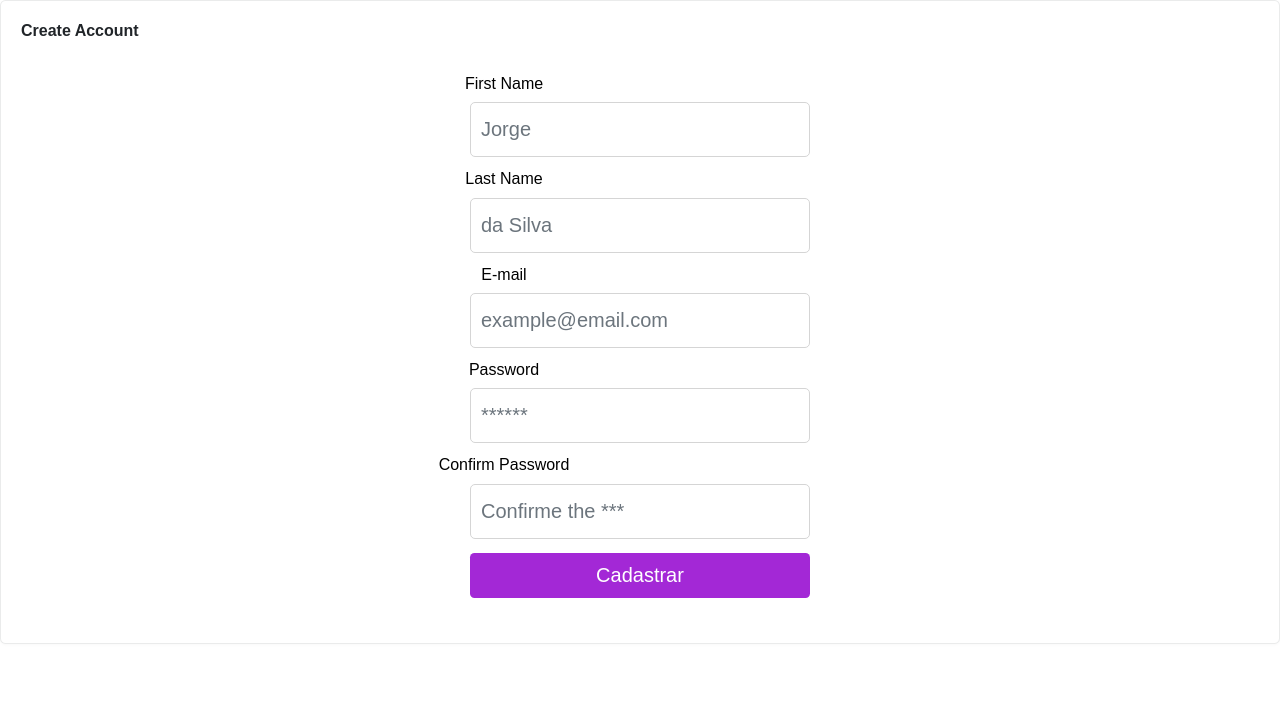
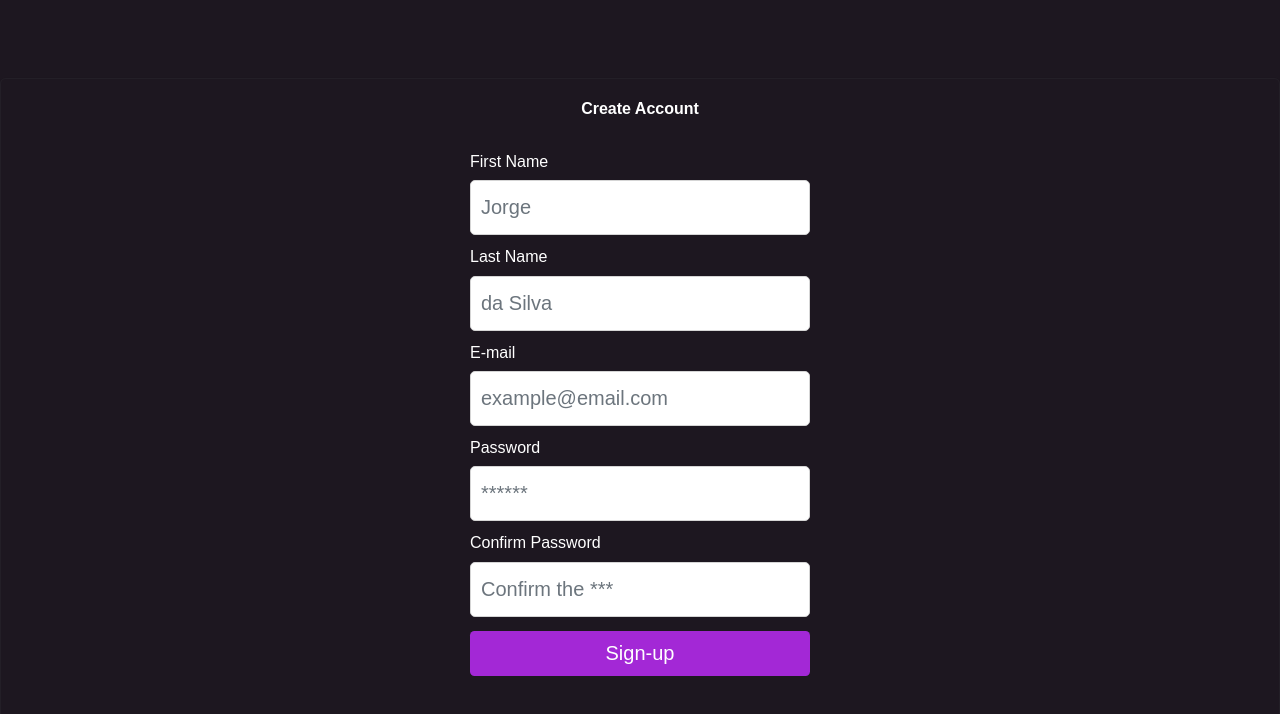
Before and after one commit to blarth/MyItems, a React (Create React App) app: page /sign-up in a window 1280 px wide. Shown: the top 714 px of the page. Built offline with nearby package versions, Linux system fonts and the light colour scheme.

Commit message:
fix: errors

```diff
--- a/src/App.js
+++ b/src/App.js
@@ -3,6 +3,7 @@ import { AuthProvider } from "./contexts/AuthContext";
 import SignIn from "./pages/SignIn";
 import SignUp from "./pages/SignUp";
 import HomePage from "./pages/Home";
+import ShoppingCart from "./pages/ShoppingCart";
 
 
 
@@ -16,6 +17,7 @@ export default function App() {
             <Route path="/sign-up" element={<SignUp />} />
             <Route path="/" element={<HomePage />} />
             <Route path="/sign-in" element={<SignIn />} />
+            <Route path="/shop-cart" element={<ShoppingCart />} />
           </Routes>
         </BrowserRouter>
     </AuthProvider>
--- a/src/components/TopBar/index.js
+++ b/src/components/TopBar/index.js
@@ -1,10 +1,16 @@
 import { Container } from "./style"
+import { useNavigate } from "react-router-dom"
 export default function TopBar(){
+    const navigate = useNavigate()
+    function handleNavigationCart() {
+        navigate("/shop-cart")
+    }
+
     return(
         <Container>
         <h1>MyItems</h1>
         <div>
-            <span><ion-icon name="cart"></ion-icon></span>
+            <span onClick={handleNavigationCart}><ion-icon name="cart"></ion-icon></span>
             <span><ion-icon name="log-out"></ion-icon></span>
         </div>
         </Container>
--- a/src/components/formsComponents/Label.js
+++ b/src/components/formsComponents/Label.js
@@ -1,8 +1,9 @@
 import styled from "styled-components";
 
 const Label = styled.span`
-margin-bottom: .15rem;
-padding-right: 17rem;
+    margin-bottom: .15rem;
+    text-align: left;
+    color: #ffffff;
 
 `;
 
--- a/src/pages/SignIn/index.js
+++ b/src/pages/SignIn/index.js
@@ -45,7 +45,10 @@ export default function SignIn() {
         <ContainerSignIn>
             <h4>Login</h4>
             <Form onSubmit={handleSubmit}>
+              <div className='wrapperLabel'>
+
               <Label>E-mail</Label>
+              </div>
             <Input
               type="email"
               placeholder="example@email.com"
@@ -55,7 +58,10 @@ export default function SignIn() {
               disabled={isLoading}
               required
             />
+            <div className='wrapperLabel'>
+
             <Label>Password</Label>
+            </div>
             <Input
               type="password"
               placeholder="******"
--- a/src/pages/SignIn/style.js
+++ b/src/pages/SignIn/style.js
@@ -7,18 +7,26 @@ const ContainerSignIn = styled.div`
     position: relative;
     flex-direction: column;
     word-wrap: break-word;
-    background-color: #fff;
+    background-color: #1D1720;
     border: 1px solid rgba(81, 88, 94, .12);
     box-shadow: 0 0.05rem 0.2rem rgb(0 0 0 / 3%);
     border-radius: 0.35rem;
+    justify-content: center;
+align-items: center;
 
     h4{
         margin-top: 0;
         margin-bottom: .3rem;
         font-weight: 600;
         line-height: 1.25;
-        color: #212529;
+        color: #FFFFFF;
     }
+    .wrapperLabel {
+  display: flex;
+  width: 100%;
+  justify-content: flex-start;
+}
     `;
 
+
     export default ContainerSignIn
--- a/src/pages/SignUp/index.js
+++ b/src/pages/SignUp/index.js
@@ -47,7 +47,9 @@ export default function SignUp() {
     <ContainerSignUp>
         <h4>Create Account</h4>
         <Form onSubmit={handleSubmit}>
+        <div className='wrapperLabel'>
             <Label>First Name</Label>
+           </div>
           <Input
             type="text"
             placeholder="Jorge"
@@ -57,7 +59,9 @@ export default function SignUp() {
             disabled={isLoading}
             required
           />
+          <div className='wrapperLabel'>
             <Label>Last Name</Label>
+             </div>
           <Input
             type="text"
             placeholder="da Silva"
@@ -67,7 +71,9 @@ export default function SignUp() {
             disabled={isLoading}
             required
           />
+          <div className='wrapperLabel'>
           <Label>E-mail</Label>
+             </div>
         <Input
           type="email"
           placeholder="example@email.com"
@@ -77,7 +83,9 @@ export default function SignUp() {
           disabled={isLoading}
           required
         />
+        <div className='wrapperLabel'>
         <Label>Password</Label>
+           </div>
         <Input
           type="password"
           placeholder="******"
@@ -87,10 +95,13 @@ export default function SignUp() {
           disabled={isLoading}
           required
         />
+        <div className='wrapperLabel'>
+
         <Label>Confirm Password</Label>
+        </div>
         <Input
           type="password"
-          placeholder="Confirme the ***"
+          placeholder="Confirm the ***"
           name="confirmpassword"
           onChange={handleChange}
           value={formData.confirmpassword}
@@ -102,7 +113,7 @@ export default function SignUp() {
           {
             isLoading
               ? <BallTriangle color="#FFFFFF" height={30} width={30} />
-              : "Cadastrar"
+              : "Sign-up"
           }
         </Button>
       </Form>
@@ -119,22 +130,31 @@ padding: 1.25rem 1.25rem;
 position: relative;
 flex-direction: column;
 word-wrap: break-word;
-background-color: #fff;
+background : #1D1720;
 border: 1px solid rgba(81, 88, 94, .12);
 box-shadow: 0 0.05rem 0.2rem rgb(0 0 0 / 3%);
 border-radius: 0.35rem;
+justify-content: center;
+align-items: center;
 
 h4{
     margin-top: 0;
     margin-bottom: .3rem;
     font-weight: 600;
     line-height: 1.25;
-    color: #212529;
+    color: #FFFFFF;
+}
+
+.wrapperLabel {
+  display: flex;
+  width: 100%;
+  justify-content: flex-start;
 }
 `;
 
 const Label = styled.span`
     margin-bottom: .15rem;
-    padding-right: 17rem;
+    text-align: left;
+    color: #ffffff;
 
 `;
--- a/src/style/style.css
+++ b/src/style/style.css
@@ -14,6 +14,10 @@
   .root {
     width: 100%;
     height: 100%;
+    display: flex;
+    justify-content: center;
+    align-items: center;
+    background : #1D1720;
 
   }
   a {
```
Also changed, not shown: src/pages/ShoppingCart/index.js (added).
